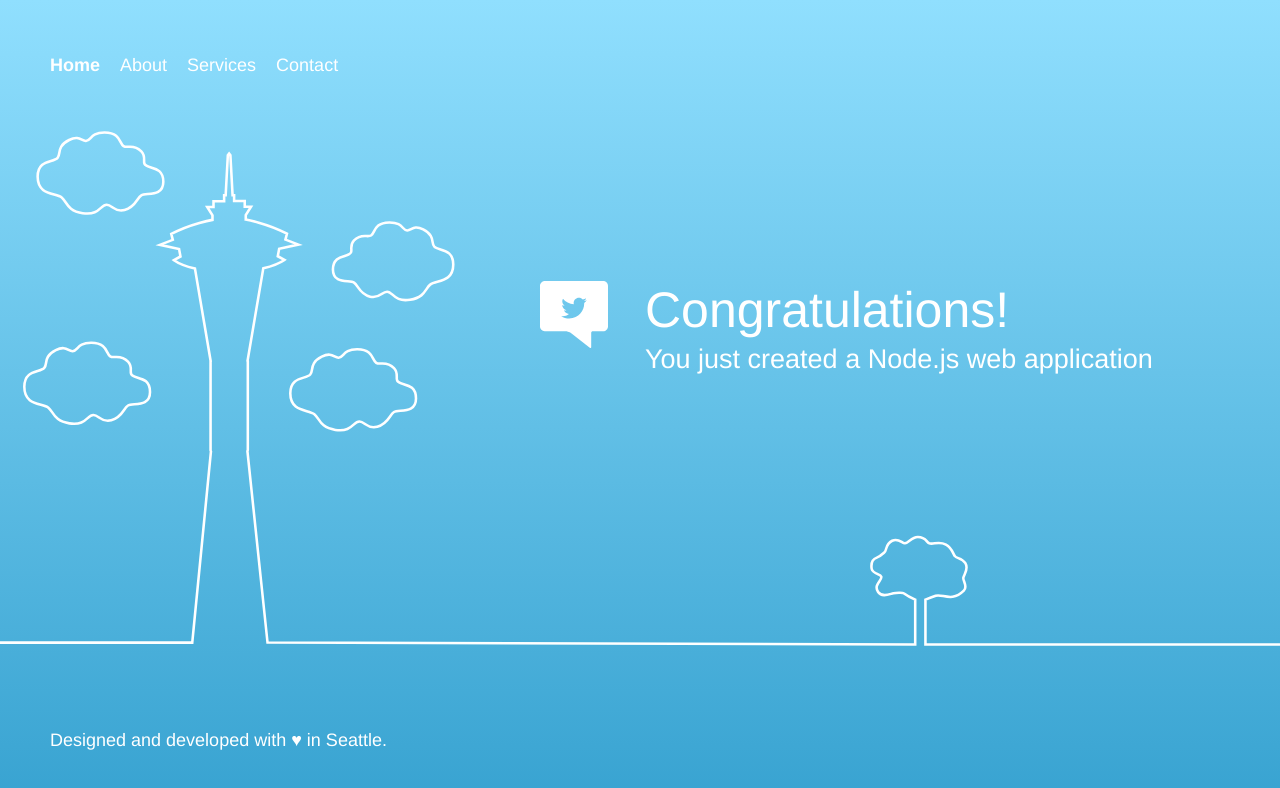
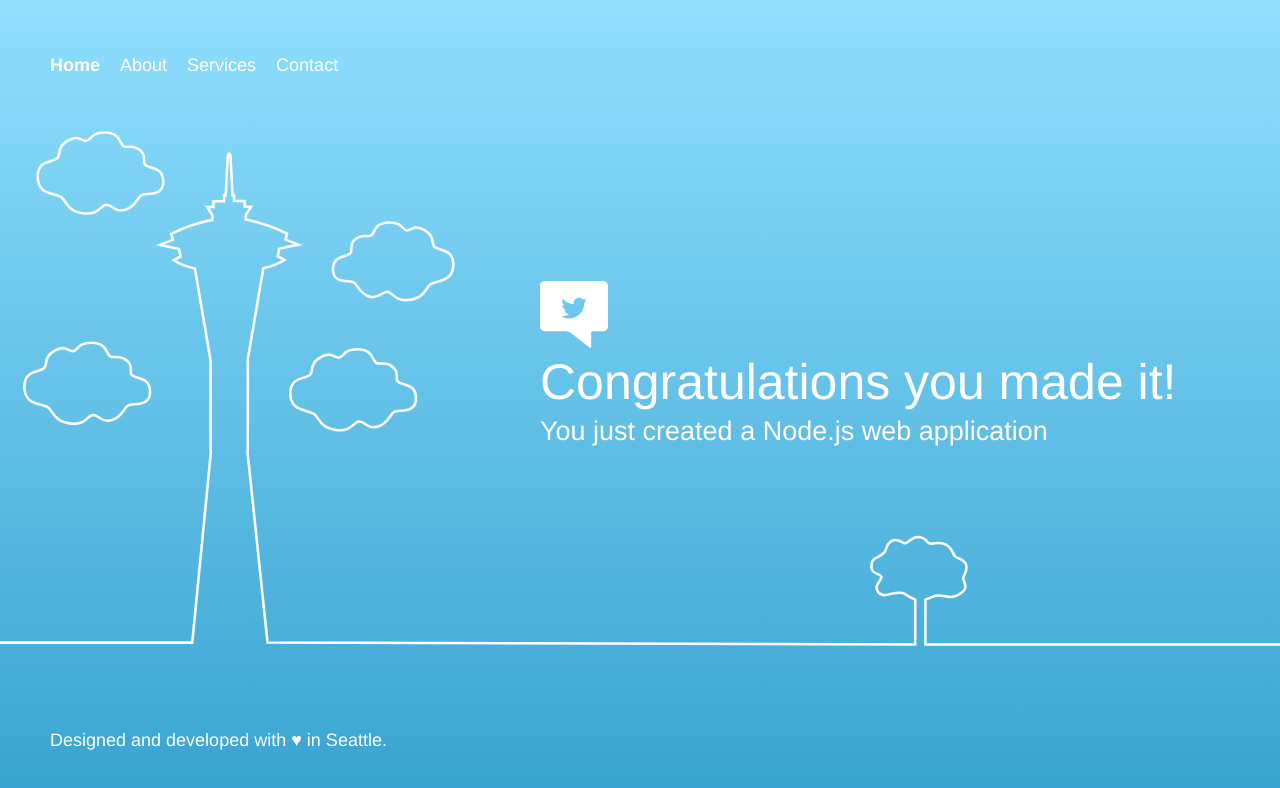
Before and after one commit to Wendellin/cicd, a website: page public/index.html in a window 1280 px wide. Drawn offline with Linux system fonts and the light colour scheme.

Commit message:
Update index.html
just one change

```diff
--- a/public/index.html
+++ b/public/index.html
@@ -58,7 +58,7 @@
         <div class="message">
             <a class="twitter-link" href="https://twitter.com/home/?status=I%20created%20a%20project%20with%20AWS%20CodeStar!%20%23AWS%20%23AWSCodeStar%20https%3A%2F%2Faws.amazon.com%2Fcodestar"><img src="img/tweet.svg" /></a>
             <div class="text">
-                <h1>Congratulations!</h1>
+                <h1>Congratulations you made it!</h1>
                 <h2>You just created a Node.js web application</h2>
             </div>
         </div>
```
